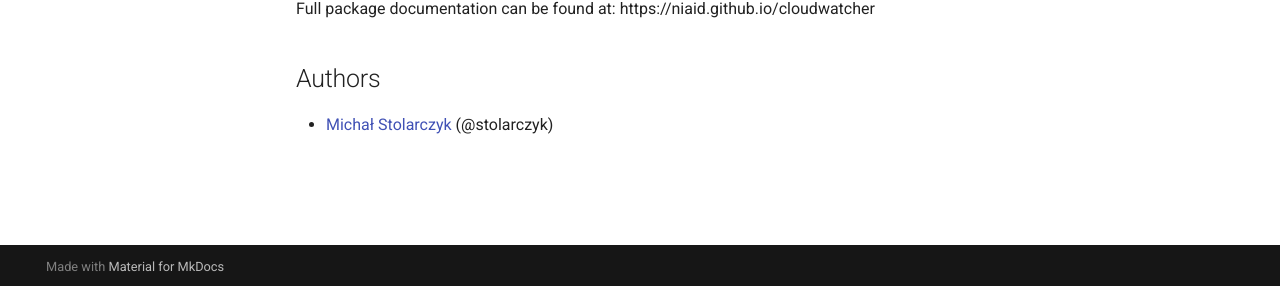
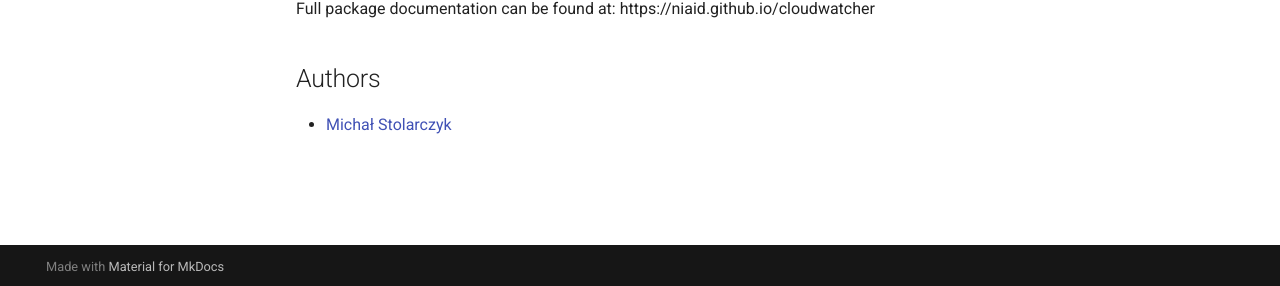
Before and after one commit to niaid/cloudwatcher, an MkDocs documentation site: the page built from docs/README.md, in a window 1280 px wide. Shown: the part 611-897 px from the top of the page. Built offline with MkDocs 1.6.1 and Material for MkDocs 9.7.7, drawn with Linux system fonts in a browser that asks for light colours; comment, search, counter and statistics services are not loaded.

Commit message:
Update README.md

```diff
--- a/docs/README.md
+++ b/docs/README.md
@@ -18,4 +18,4 @@ Full package documentation can be found at: https://niaid.github.io/cloudwatcher
 
 ## Authors
 
-- [Michał Stolarczyk](michal.stolarczyk@nih.gov) (@stolarczyk)
+- [Michał Stolarczyk](michal.stolarczyk@nih.gov)
```
